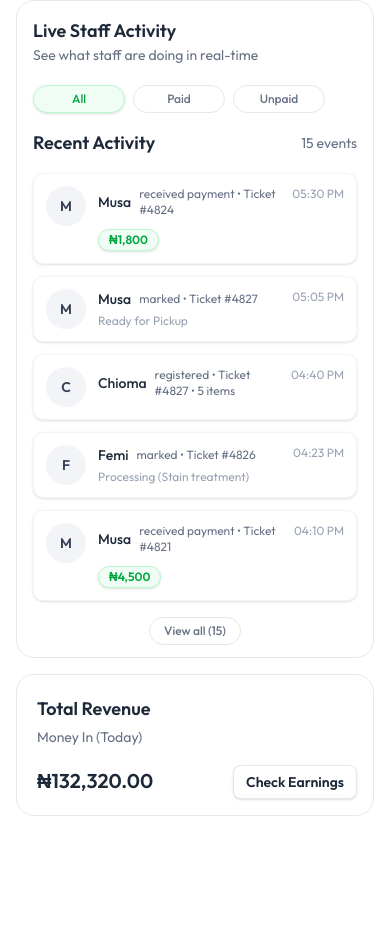
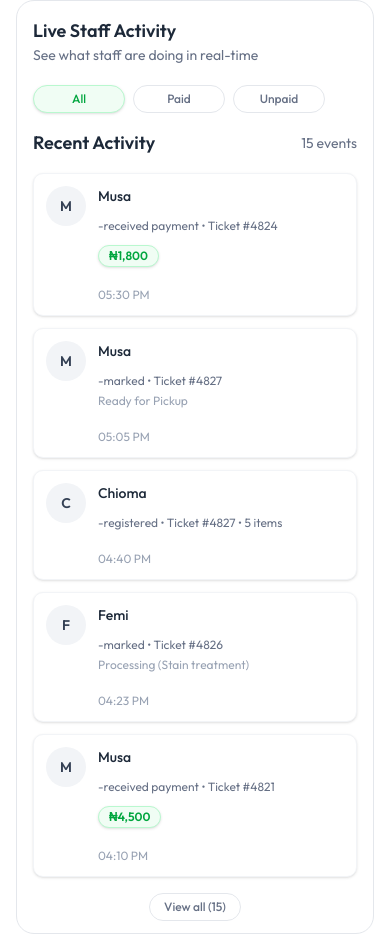
Before and after one commit to Enochchukwudi-dev/dashboard, a Next.js app: page / in a window 390 px wide. Shown: the part 941-1875 px from the top of the page. Before the commit the page ends 1853 px from the top, so only its background shows below. Built offline with nearby package versions, Linux system fonts and the light colour scheme.

Commit message:
Update homepage

```diff
--- a/src/components/transactions/Transactions.tsx
+++ b/src/components/transactions/Transactions.tsx
@@ -129,11 +129,11 @@ export default function Transactions() {
                           </div>
 
                           <div className="flex-1 min-w-0">
-                            <div className="flex items-start gap-3 md:gap-4">
+                            <div className="flex flex-col md:flex-row items-start gap-3 md:gap-4">
                               <div className="flex-1">
-                                <div className="flex items-center gap-2">
+                                <div className="flex md:flex-row flex-col md:items-center items-start gap-2">
                                   <span className="text-sm font-medium text-gray-800 dark:text-white/90">{e.actor}</span>
-                                  <span className="text-xs text-gray-500">{e.action} • Ticket #{e.ticketId}{e.items ? ` • ${e.items} items` : ''}</span>
+                                  <div className="text-xs text-gray-500 mt-1 md:mt-0">-{e.action} • Ticket #{e.ticketId}{e.items ? ` • ${e.items} items` : ''}</div>
                                 </div>
 
                                 {e.meta && <div className="text-xs text-gray-400 mt-1 truncate">{e.meta}</div>}
@@ -147,7 +147,7 @@ export default function Transactions() {
                                 )}
                               </div>
 
-                              <div className="text-xs text-gray-400 whitespace-nowrap">{e.time}</div>
+                              <div className="text-xs text-gray-400 whitespace-nowrap md:ml-2 md:mt-0 mt-2">{e.time}</div>
                             </div>
                           </div>
                         </div>
@@ -189,11 +189,11 @@ export default function Transactions() {
                             </div>
 
                             <div className="flex-1 min-w-0">
-                              <div className="flex items-start gap-3 md:gap-4">
+                              <div className="flex flex-col md:flex-row items-start gap-3 md:gap-4">
                                 <div className="flex-1">
-                                  <div className="flex items-center gap-2">
+                                  <div className="flex md:flex-row flex-col md:items-center items-start gap-2">
                                     <span className="text-sm font-medium text-gray-800 dark:text-white/90">{e.actor}</span>
-                                    <span className="text-xs text-gray-500">{e.action} • Ticket #{e.ticketId}{e.items ? ` • ${e.items} items` : ''}</span>
+                                    <div className="text-xs text-gray-500 mt-1 md:mt-0">-{e.action} • Ticket #{e.ticketId}{e.items ? ` • ${e.items} items` : ''}</div>
                                   </div>
 
                                   {e.meta && <div className="text-xs text-gray-400 mt-1 truncate">{e.meta}</div>}
@@ -207,7 +207,7 @@ export default function Transactions() {
                                   )}
                                 </div>
 
-                                <div className="text-xs text-gray-400 whitespace-nowrap">{e.time}</div>
+                                <div className="text-xs text-gray-400 whitespace-nowrap md:ml-2 md:mt-0 mt-2">{e.time}</div>
                               </div>
                             </div>
                           </div>
```
